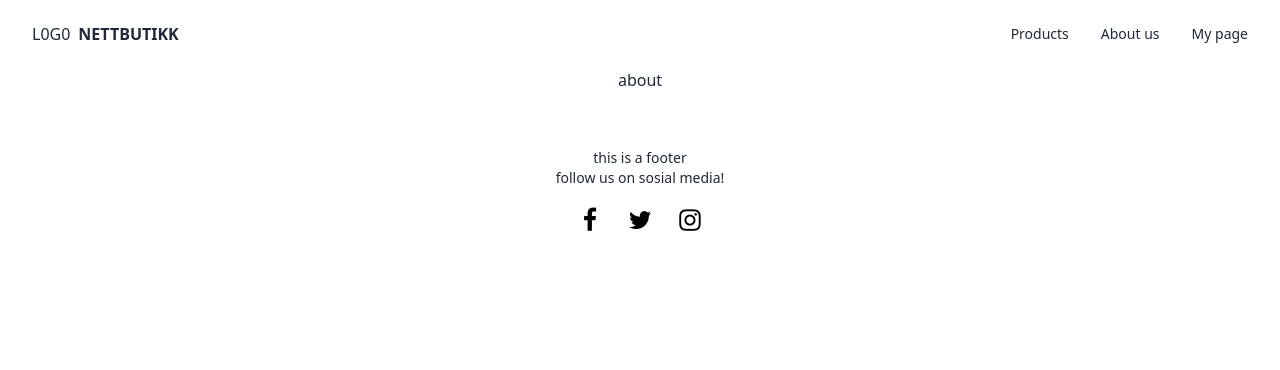
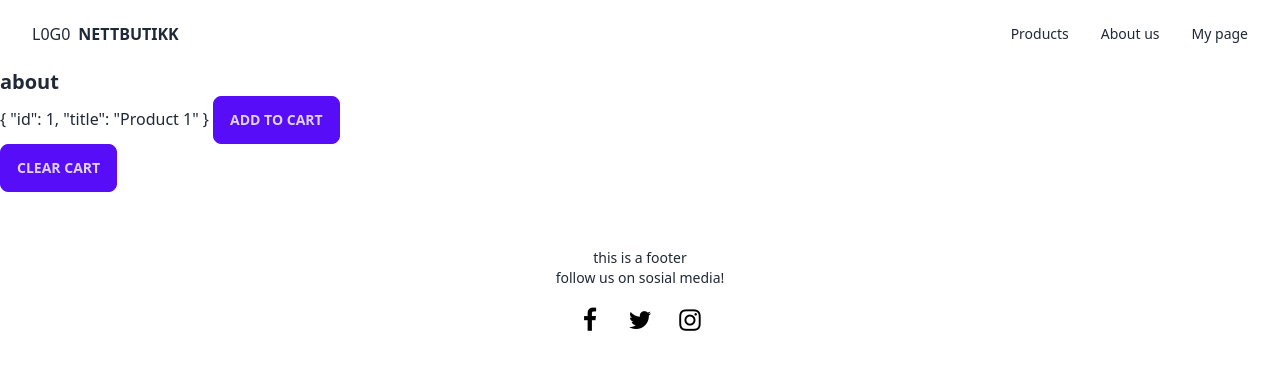
Before and after one commit to tomhaakon/hovedoppgave-fakestore, a Vue app: page /about in a window 1280 px wide. Shown: the top 370 px of the page. Built offline with nearby package versions, Linux system fonts and the light colour scheme.

Commit message:
backup shoppingcart

```diff
--- a/src/App.vue
+++ b/src/App.vue
@@ -43,7 +43,7 @@
           </div>
         </div>
         <!-- Page content here -->
-        <div class="flex justify-center" :class="{ fixed: blurBg }">
+        <div :class="{ fixed: blurBg }">
           <RouterView />
         </div>
         <div class="text-center pb-28 pt-14">
--- /dev/null
+++ b/src/components/ShoppingCart.vue
@@ -0,0 +1,35 @@
+<template>
+  <div v-for="item in cart" :key="item.id" v-if="cart">
+    {{ item.title }}
+    <button class="btn btn-primary" @click="removeFromCart(item.id)">
+      remove
+    </button>
+  </div>
+  <div v-for="product in products">
+    {{ product }}
+    <button class="btn btn-primary" @click="addToCart(product)">
+      Add to cart
+    </button>
+  </div>
+  <button class="btn btn-primary" @click="clearCart">Clear Cart</button>
+</template>
+
+<script setup>
+import { ref } from "vue";
+import { useShoppingCartStore } from "@/stores/Shoppingcartstore.js";
+
+const shoppingCartStore = useShoppingCartStore();
+
+//refs
+const cart = ref(shoppingCartStore.cart);
+const products = ref([
+  { id: 1, title: "Product 1" },
+  // ... more products
+]);
+
+const addToCart = (product) => shoppingCartStore.addToCart(product);
+const removeFromCart = (product) => shoppingCartStore.removeFromCart(product);
+const clearCart = () => {
+  shoppingCartStore.clearCart();
+};
+</script>
--- /dev/null
+++ b/src/stores/Shoppingcartstore.js
@@ -0,0 +1,27 @@
+import { defineStore } from "pinia";
+
+export const useShoppingCartStore = defineStore("shoppingCartStore", {
+  state: () => ({
+    cart: JSON.parse(localStorage.getItem("cart")) || [],
+  }),
+  actions: {
+    addToCart(item) {
+      this.cart.push(item);
+      localStorage.setItem("cart", JSON.stringify(this.cart));
+    },
+    removeFromCart(itemId) {
+      const index = this.cart.findIndex((item) => item.id === itemId);
+      if (index !== -1) {
+        this.cart.splice(index, 1);
+        localStorage.setItem("cart", JSON.stringify(this.cart));
+      }
+    },
+    clearCart() {
+      this.cart = [];
+      localStorage.removeItem("cart");
+    },
+  },
+  getters: {
+    // You can add getters if needed
+  },
+});
--- a/src/views/AboutView.vue
+++ b/src/views/AboutView.vue
@@ -1,2 +1,10 @@
-<template><p>about</p></template>
-<script setup></script>
+<template>
+  <div>
+    <p class="font-bold text-xl">about</p>
+  </div>
+
+  <shoppingCart />
+</template>
+<script setup>
+import shoppingCart from "@/components/ShoppingCart.vue";
+</script>
```
